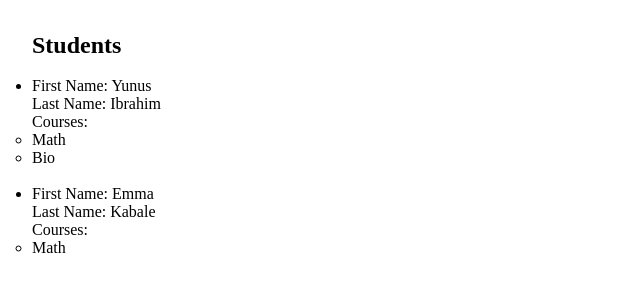
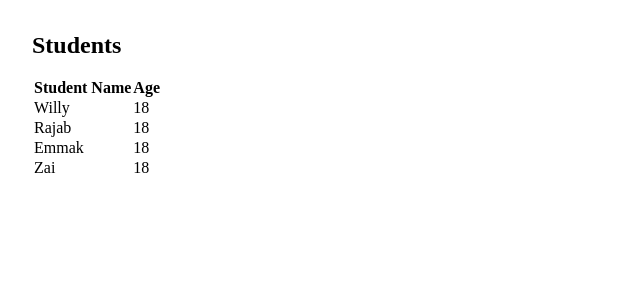
Before and after one commit to Yunusib12/js-demo, a plain HTML site: page index.html in a window 1280 px wide. Shown: the whole page, without its empty margins (0-640 px from the left). Drawn offline with Linux system fonts and the light colour scheme.

Commit message:
dom manipulation

```diff
--- a/assets/js/script.js
+++ b/assets/js/script.js
@@ -733,82 +733,129 @@ map
 // console.log("index", index)
 
 
-const courseArray = ["Math", "Bio"]
+// const courseArray = ["Math", "Bio"]
 
-const studentsArray = [{
-        firstName: "Yunus",
-        lastName: "Ibrahim",
-        courseName: ["Math", "Bio"]
-    },
-    {
-        firstName: "Emma",
-        lastName: "Kabale",
-        courseName: ["Math"]
-    }
-]
+// const numbers = [1, 2, 3, 4, 5, 6, 7, 8, 9, 10]
+
+// const oddNumbers = numbers.filter((number) => number % 2 == 1)
+
+// console.log('oddNumbers', oddNumbers)
+
+// const studentsArray = [{
+//         firstName: "Yunus",
+//         lastName: "Ibrahim",
+//         courseName: ["Math", "Bio"]
+//     },
+//     {
+//         firstName: "Emma",
+//         lastName: "Kabale",
+//         courseName: ["Math"]
+//     }
+// ]
+
+// const name = studentsArray.map(({ firstName, lastName, courseName }, index) => {
+
+
+
+// })
+
+// const classArray = [{
+//         name: "IT",
+//         year: 2022,
+//     },
+//     {
+//         name: "Coding",
+//         year: 2022
+//     }
+// ]
+
+// const addClass = (classObject) => {
+//     const { name, year } = classObject;
+
+//     // not destructuring the folowing object
+//     const classIndex = classArray.findIndex((classInfo) => {
+
+//         if (classInfo.name === name && classInfo.year === year) {
+//             return true
+//         }
+
+//         return false
+//     })
+
+//     console.log('classIndex', classIndex)
+
+//     // if the class does not exist add it to the array
+//     if (classIndex === -1) {
+//         classArray.push(classObject)
+//     }
+// }
+
+// addClass({ name: "Coding", year: 2023 })
+
+// console.log('classArray', classArray)
 
 // courseArray.map((course) => {
 
 //     console.log(course)
 // })
 
-const studentsList = document.querySelector("#studentsList")
-    // we can use object destructuring (extract property of an object) them so we can access them easely
-studentsArray.map(({ firstName, lastName, courseName }, index) => {
+// const studentsList = document.querySelector("#studentsList")
+// we can use object destructuring (extract property of an object) them so we can access them easely
+// studentsArray.map(({ firstName, lastName, courseName }, index) => {
 
-    if (index % 2 !== 0) {
+//     if (index % 2 !== 0) {
 
-    }
-    // console.log(firstName, lastName, courseName)
-    const studentLi = document.createElement("li")
-    const firstNameP = document.createElement("p")
-    const lastNameP = document.createElement("p")
-    const courseP = document.createElement("p")
-    const courseUl = document.createElement("ul")
-    const breakSpace = document.createElement("br")
+//     }
+//     // console.log(firstName, lastName, courseName)
+//     const studentLi = document.createElement("li")
+//     const firstNameP = document.createElement("p")
+//     const lastNameP = document.createElement("p")
+//     const courseP = document.createElement("p")
+//     const courseUl = document.createElement("ul")
+//     const breakSpace = document.createElement("br")
 
-    firstNameP.textContent = `First Name: ${firstName}`
-    lastNameP.textContent = `Last Name: ${lastName}`
-    courseP.textContent = "Courses:"
+//     firstNameP.textContent = `First Name: ${firstName}`
+//     lastNameP.textContent = `Last Name: ${lastName}`
+//     courseP.textContent = "Courses:"
 
 
-    // studentsList.innerHTML = `
-    // <p>First Name: ${firstName}</p>
-    // <p>Last Name: ${lastName} </p>
-    // <ul>
-    // ${courseName.map((course) => `
-    //     <li>${course}</li>
-    // `)}
-    // </ul>
-    // `
+//     // studentsList.innerHTML = `
+//     // <p>First Name: ${firstName}</p>
+//     // <p>Last Name: ${lastName} </p>
+//     // <ul>
+//     // ${courseName.map((course) => `
+//     //     <li>${course}</li>
+//     // `)}
+//     // </ul>
+//     // `
 
 
-    studentLi.appendChild(firstNameP)
-    studentLi.appendChild(lastNameP)
-    studentLi.appendChild(courseP)
-    studentLi.appendChild(breakSpace)
+//     studentLi.appendChild(firstNameP)
+//     studentLi.appendChild(lastNameP)
+//     studentLi.appendChild(courseP)
+//     studentLi.appendChild(breakSpace)
 
-    courseName.map((course) => {
-        const courseLi = document.createElement("li")
+//     courseName.map((course) => {
+//         const courseLi = document.createElement("li")
 
-        courseLi.textContent = course
+//         courseLi.textContent = course
 
-        courseUl.appendChild(courseLi)
-    })
+//         courseUl.appendChild(courseLi)
+//     })
 
-    courseP.appendChild(courseUl)
-    studentsList.appendChild(studentLi)
-})
+//     courseP.appendChild(courseUl)
+//     studentsList.appendChild(studentLi)
+// })
 
-// const index = courseArray.map((course) => course).indexOf("Bio")
-// const index = courseArray.indexOf("Math")
-// console.log('index', index)
+// // const index = courseArray.map((course) => course).indexOf("Bio")
+// // const index = courseArray.indexOf("Math")
+// // console.log('index', index)
 
-let numberOne // value undefined -> type undefined
-let numberTwo = null //value empty -> type object
-let numberThree = 0 // value zero -> type number
+// let numberOne // value undefined -> type undefined
+// let numberTwo = null //value empty -> type object
+// let numberThree = 0 // value zero -> type number
 
-console.log(typeof(numberOne), typeof(numberTwo), typeof(numberThree))
+// console.log(typeof(numberOne), typeof(numberTwo), typeof(numberThree))
 
 /* Create a form (add a new student to a class)
 
@@ -844,8 +891,53 @@ CA
         Last name:  Kabale
         Phone number: 79 000 000
         Email: emmak@afriticgroup.com
+        classes: ["Coding"]
 
 */
+// Reference
+const STUDENT_LIST_REF = document.querySelector("#studentsList")
+
+// Student List Array
+const studentListArray = [{
+    studentName: "Willy",
+    age: 18,
+}, {
+    studentName: "Rajab",
+    age: 18,
+}, {
+    studentName: "Emmak",
+    age: 18,
+}, {
+    studentName: "Zai",
+    age: 18,
+}]
+
+// Loop throug array and display content table
+
+studentListArray.map((student) => {
+
+    const { studentName, age } = student
+
+    // const studentListTR = document.createElement("tr")
+    // const studentListTDStudentName = document.createElement("td")
+    // const studentListTDStudentAge = document.createElement("td")
+
+    // studentListTDStudentName.textContent = studentName
+    // studentListTDStudentAge.textContent = age
+
+
+    // studentListTR.append(studentListTDStudentName, studentListTDStudentAge)
+
+    // STUDENT_LIST_REF.appendChild(studentListTR)
+
+    STUDENT_LIST_REF.innerHTML += `
+        <tr>
+            <td>${studentName}</td>
+            <td>${age}</td>
+        </tr>
+    `
+})
+
 
 
 
--- a/index.html
+++ b/index.html
@@ -39,7 +39,34 @@
     <div style="padding:2rem;">
         <h2>Students</h2>
         <br />
-        <ul id="studentsList"></ul>
+        <!-- <ul id="studentsList"></ul> -->
+        <table>
+            <thead>
+                <tr>
+                    <th>Student Name</th>
+                    <th>Age</th>
+                </tr>
+            </thead>
+            <tbody id="studentsList">
+                <!-- <tr>
+                    <td>Willy</td>
+                    <td>18</td>
+                </tr>
+                <tr>
+                    <td>Iddi</td>
+                    <td>18</td>
+                </tr>
+                <tr>
+                    <td>Rajab</td>
+                    <td>18</td>
+                </tr> -->
+            </tbody>
+            <!-- <tfoot>
+                <tr>
+                    <td>Student List footer</td>
+                </tr>
+            </tfoot> -->
+        </table>
     </div>
 </body>
 
```
